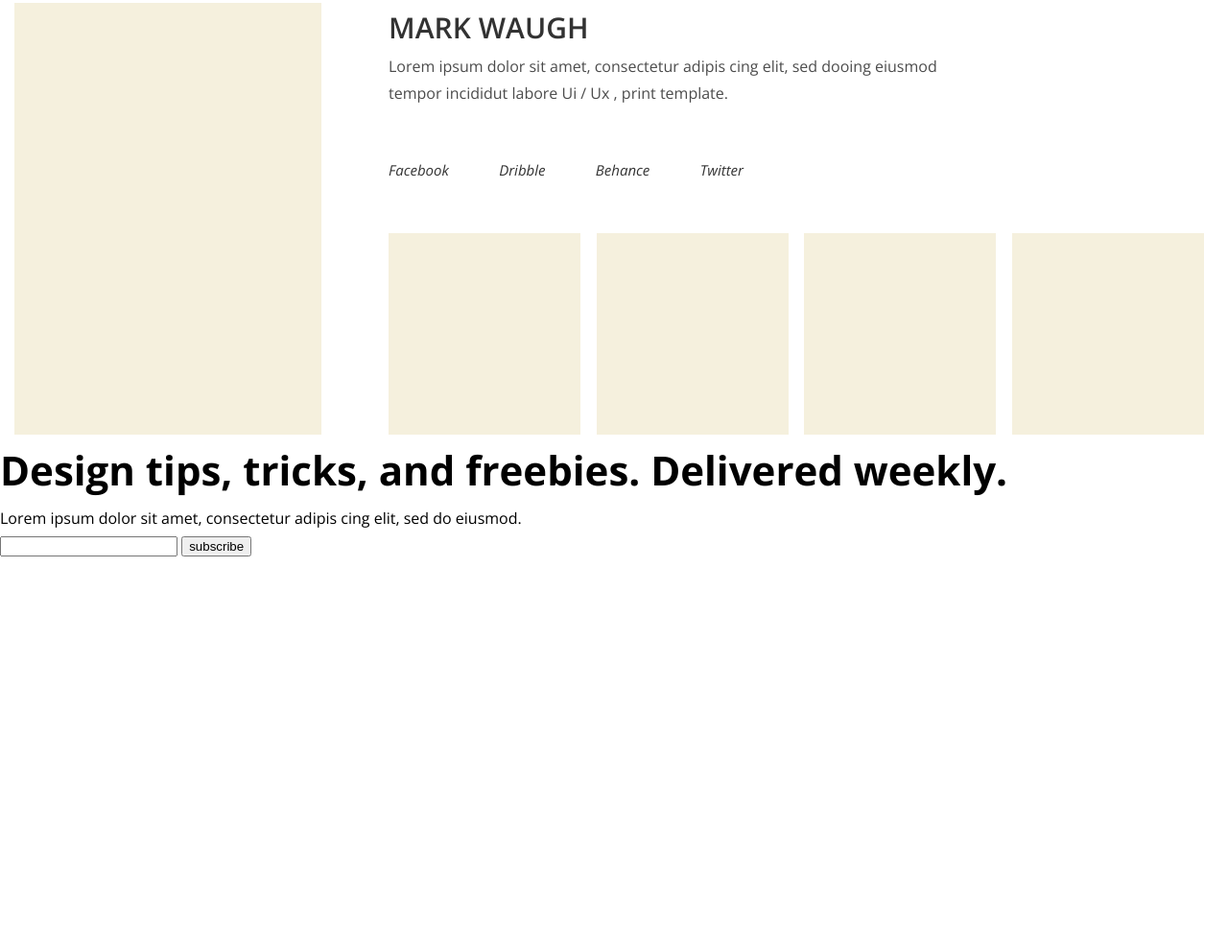
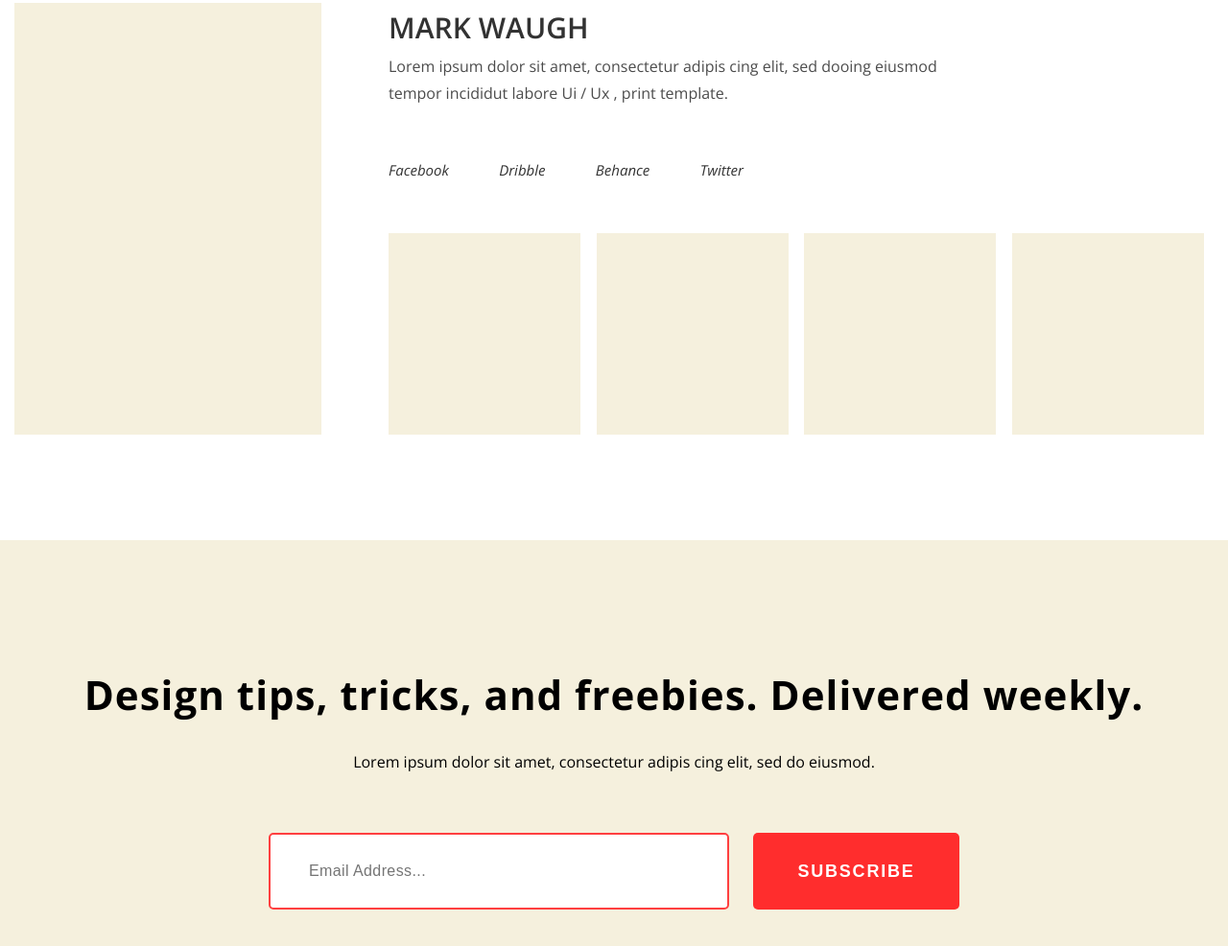
Before and after one commit to alwayscolorblind/landing-page, a plain HTML site: page index.html in a window 1280 px wide. Shown: the part 2822-3808 px from the top of the page at 96% size. Before the commit the page ends 3404 px from the top, so only its background shows below. Drawn offline with nearby package versions, Linux system fonts and the light colour scheme.

Commit message:
Stylised Subscribe section

```diff
--- a/index.html
+++ b/index.html
@@ -187,14 +187,23 @@
     </section>
 
     <section class="subscribe">
-        <div class="subscribe__text">
-            <h2 class="subscribe__heading">Design tips, tricks, and freebies. Delivered weekly.</h2>
-            <p class="subscribe__paragraph">Lorem ipsum dolor sit amet, consectetur adipis cing elit, sed do eiusmod.</p>
+        <div class="container">
+            <div class="subscribe__text">
+                <h2 class="subscribe__heading">Design tips, tricks, and freebies. Delivered weekly.</h2>
+                <p class="subscribe__paragraph">Lorem ipsum dolor sit amet, consectetur adipis cing elit, sed do eiusmod.</p>
+            </div>
+            <form action="" class="subscribe__form">
+                <input
+                class="subscribe__form__input"
+                type="text"
+                placeholder="Email Address..."
+                pattern="^[a-z0-9._%+-]+@[a-z0-9.-]+\.[a-z]{2,4}$"
+                title="Username should only contain lowercase letters. e.g. john"
+                required
+                >
+                <button class="subscribe__form__button">subscribe</button>
+            </form>
         </div>
-        <form action="">
-            <input type="text">
-            <button>subscribe</button>
-        </form>
     </section>
     <script src="scripts/main.js"></script>
 </body>
--- a/scss/style.scss
+++ b/scss/style.scss
@@ -353,6 +353,7 @@ h3 {
 
 .meet {
     width: 100%;
+    margin-bottom: 110px;
 
     .meet__inner {
 
@@ -405,8 +406,8 @@ h3 {
 
                 .meet__team__text {
 
-                    /* Custom font-size: 30px */
                     .meet__team__heading {
+                        /* Custom font-size: 30px */
                         font-size: 30px;
                         text-transform: uppercase;
                         opacity: .8;
@@ -479,6 +480,71 @@ h3 {
     }
 }
 
+.subscribe {
+    width: 100%;
+    height: 510px;
+    display: flex;
+    flex-direction: column;
+    justify-content: center;
+    background-color: $beige;
+
+    .subscribe__text {
+        display: flex;
+        flex-direction: column;
+        align-items: center;
+
+        .subscribe__heading {
+            letter-spacing: 0.025em;
+            margin-bottom: 20px;
+        }
+
+        .subscribe__paragraph {
+            margin-bottom: 60px;
+        }
+    }
+
+    .subscribe__form {
+        display: flex;
+        justify-content: center;
+
+        .subscribe__form__input {
+            width: 480px;
+            height: 80px;
+            border: none;
+            border-radius: 5px;
+            font-size: 16px;
+            letter-spacing: 0.025em;
+            margin-right: 25px;
+            padding-left: 40px;
+            outline: none;
+            transition: border .3s;
+        }
+
+        .subscribe__form__input:invalid {
+            border: 2px solid $red;
+        }
+
+        .subscribe__form__input:valid {
+            border: 2px solid #5fc82e;
+        }
+
+        .subscribe__form__button {
+            width: 215px;
+            height: 80px;
+            border: none;
+            border-radius: 5px;
+            text-transform: uppercase;
+            font-size: 18px;
+            line-height: 34px;
+            font-weight: 600;
+            color: #fff;
+            background-color: #ff2d2d;
+            letter-spacing: 0.1em;
+            font-stretch: extra-expanded;
+        }
+    }
+}
+
 @keyframes name-animation-1 {
     from {
         height: 0px;
```
Also changed, not shown: css/style.css.
